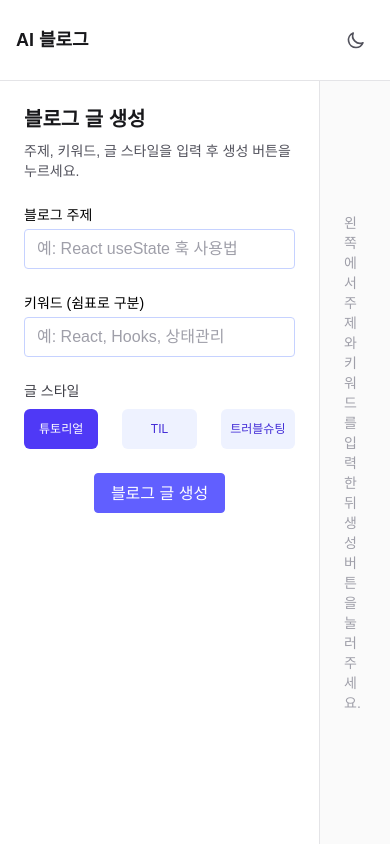
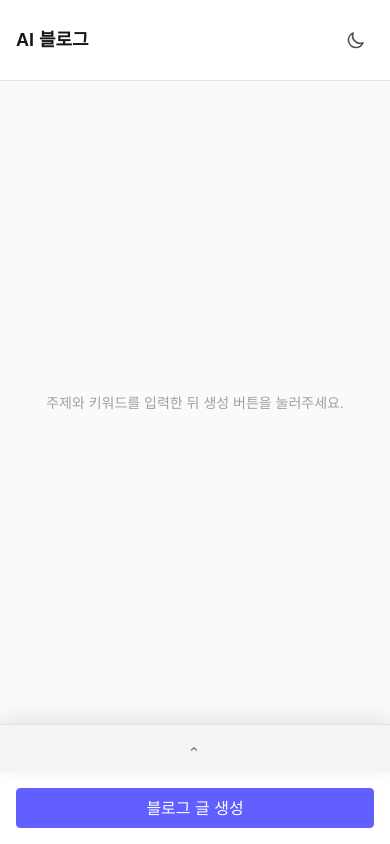
Before and after one commit to aiden0413/aiblog, a Next.js app: page /create in a window 390 px wide. Built offline with nearby package versions, Linux system fonts and the light colour scheme.

Commit message:
모바일 반응형 구현

```diff
--- a/src/app/(anon)/components/commons/Button.tsx
+++ b/src/app/(anon)/components/commons/Button.tsx
@@ -6,6 +6,8 @@ export interface ButtonProps {
   disabled?: boolean;
   onClick?: () => void;
   className?: string;
+  /** 제출할 form 요소의 id (type="submit"일 때) */
+  form?: string;
 }
 
 export function Button({
@@ -14,6 +16,7 @@ export function Button({
   disabled = false,
   onClick,
   className = "",
+  form,
 }: ButtonProps) {
   const baseStyles =
     "h-10 min-w-32 rounded border border-indigo-500 bg-indigo-500 px-4 py-2 font-medium text-white outline-none hover:bg-indigo-600 focus:ring-2 focus:ring-indigo-500 disabled:cursor-not-allowed disabled:opacity-50 dark:border-indigo-600 dark:bg-indigo-600 dark:hover:bg-indigo-700 dark:focus:ring-indigo-600";
@@ -21,6 +24,7 @@ export function Button({
   return (
     <button
       type={type}
+      form={form}
       disabled={disabled}
       onClick={(e) => {
         onClick?.();
--- a/src/app/(anon)/create/components/InputSection.tsx
+++ b/src/app/(anon)/create/components/InputSection.tsx
@@ -20,6 +20,10 @@ export interface InputSectionProps {
   onStyleChange: (value: StyleType) => void;
   onSubmit: (e: FormEvent<HTMLFormElement>) => void;
   isPending: boolean;
+  /** true면 제출 버튼 숨김 (모바일 푸터용 버튼 사용 시) */
+  hideSubmitButton?: boolean;
+  /** form id (외부 버튼이 form 속성으로 제출할 때 사용) */
+  formId?: string;
 }
 
 export function InputSection({
@@ -31,14 +35,17 @@ export function InputSection({
   onStyleChange,
   onSubmit,
   isPending,
+  hideSubmitButton = false,
+  formId,
 }: InputSectionProps) {
   return (
-    <>
+    <div className="flex min-h-0 min-w-0 w-full max-w-full flex-col flex-1">
       <h1 className="text-xl font-bold text-zinc-900 dark:text-white">블로그 글 생성</h1>
       <p className="mt-2 text-sm text-zinc-600 dark:text-zinc-400 mb-6">
         주제, 키워드, 글 스타일을 입력 후 생성 버튼을 누르세요.
       </p>
-      <form onSubmit={onSubmit} className="space-y-6">
+      <form id={formId} onSubmit={onSubmit} className="flex flex-col flex-1 min-h-0">
+        <div className="flex-1 space-y-6 min-h-0 overflow-y-auto">
           <TextInput
             id="topic"
             label="블로그 주제"
@@ -80,15 +87,19 @@ export function InputSection({
               ))}
             </div>
           </div>
+        </div>
 
-      <div className="flex justify-center">
+        <div className="mt-auto pt-6 shrink-0 space-y-4">
+          {!hideSubmitButton && (
             <Button
               text={isPending ? "생성 중..." : "블로그 글 생성"}
               type="submit"
               disabled={isPending}
+              className="w-full"
             />
+          )}
         </div>
       </form>
-    </>
+    </div>
   );
 }
--- a/src/app/(anon)/create/components/ResultSection.tsx
+++ b/src/app/(anon)/create/components/ResultSection.tsx
@@ -90,12 +90,13 @@ ${bodyHtml}
   }
 
   return (
-    <section className="flex-1 min-w-0 p-6 bg-zinc-50 dark:bg-zinc-950 relative">
+    <section className="flex-1 min-w-0 min-h-0 flex flex-col bg-zinc-50 dark:bg-zinc-950 relative md:h-full max-h-[calc(100vh-81px-120px)] md:max-h-none">
       {showCopiedToast && (
         <div className="fixed top-24 left-1/2 -translate-x-1/2 z-50 rounded-lg border border-zinc-200 bg-white px-4 py-2 text-sm font-medium text-zinc-800 shadow-lg dark:border-zinc-600 dark:bg-zinc-800 dark:text-zinc-100">
           복사되었습니다
         </div>
       )}
+      <div className="p-6 flex-1 min-h-0 overflow-y-auto">
       {isPending ? (
         <div className="h-full flex flex-col items-center justify-center gap-4">
           <div
@@ -105,7 +106,7 @@ ${bodyHtml}
           <p className="text-sm text-zinc-500 dark:text-zinc-400">블로그 글을 생성하고 있습니다...</p>
         </div>
       ) : result ? (
-        <div className="h-full flex flex-col space-y-4">
+        <div className="flex flex-col space-y-4">
           <h2 className="text-lg font-semibold text-zinc-800 dark:text-zinc-200 shrink-0">
             생성된 블로그 글
           </h2>
@@ -177,7 +178,7 @@ ${bodyHtml}
             </div>
           </div>
 
-          <div className="flex-1 min-h-[400px] flex flex-col min-w-0">
+          <div className="min-h-[400px] flex flex-col min-w-0">
             <div className="mb-2 shrink-0">
               <label className="block text-sm font-medium text-zinc-700 dark:text-zinc-300 mb-1">
                 내용
@@ -212,9 +213,10 @@ ${bodyHtml}
         </div>
       ) : (
         <div className="h-full flex items-center justify-center text-zinc-400 dark:text-zinc-500 text-sm">
-          왼쪽에서 주제와 키워드를 입력한 뒤 생성 버튼을 눌러주세요.
+          주제와 키워드를 입력한 뒤 생성 버튼을 눌러주세요.
         </div>
       )}
+      </div>
     </section>
   );
 }
--- a/src/app/(anon)/create/page.tsx
+++ b/src/app/(anon)/create/page.tsx
@@ -3,13 +3,19 @@
 import { FormEvent, useState } from "react";
 import type { StyleType } from "@/backend/applications/prompt/dtos/GenerateRequestDto";
 import { useGenerateBlog } from "@/hooks/useGenerateBlog";
+import type { InputSectionProps } from "./components/InputSection";
 import { InputSection } from "./components/InputSection";
 import { ResultSection } from "./components/ResultSection";
+import { Button } from "../components/commons/Button";
+
+const MOBILE_FORM_ID = "create-blog-form-mobile";
+const MOBILE_CLOSED_HEIGHT = 48;
 
 export default function CreatePage() {
   const [topic, setTopic] = useState("");
   const [keywordsInput, setKeywordsInput] = useState("");
   const [style, setStyle] = useState<StyleType>("tutorial");
+  const [isInputOpen, setIsInputOpen] = useState(false);
 
   const { mutate, data: result, error, isPending } = useGenerateBlog();
 
@@ -26,31 +32,81 @@ export default function CreatePage() {
       keywords,
       style,
     });
+    setIsInputOpen(false);
+  };
+
+  const inputSectionProps: InputSectionProps = {
+    topic,
+    onTopicChange: setTopic,
+    keywordsInput,
+    onKeywordsChange: setKeywordsInput,
+    style,
+    onStyleChange: setStyle,
+    onSubmit: handleSubmit,
+    isPending,
   };
 
   return (
-    <main className="min-h-[calc(100vh-81px)] flex">
-      {/* 왼쪽: 입력 영역 */}
-      <aside className="w-80 shrink-0 border-r border-zinc-200 dark:border-zinc-700 bg-white dark:bg-zinc-900 p-6 flex flex-col">
-        <InputSection
-          topic={topic}
-          onTopicChange={setTopic}
-          keywordsInput={keywordsInput}
-          onKeywordsChange={setKeywordsInput}
-          style={style}
-          onStyleChange={setStyle}
-          onSubmit={handleSubmit}
-          isPending={isPending}
-        />
-
-        {error && (
-          <div className="mt-4 rounded border border-red-200 bg-red-50 p-3 text-sm text-red-700 dark:border-red-800 dark:bg-red-950 dark:text-red-300">
-            <strong>오류</strong>: {error}
-          </div>
-        )}
+    <main className="h-[calc(100vh-81px)] flex relative">
+      <aside className="hidden w-80 shrink-0 border-r border-zinc-200 bg-white p-6 dark:border-zinc-700 dark:bg-zinc-900 md:flex md:flex-col">
+        <InputSection {...inputSectionProps} />
       </aside>
 
-      {/* 오른쪽: 결과 영역 */}
+      <div
+        data-allow-transition
+        className="fixed left-0 right-0 z-30 flex flex-col overflow-hidden border-t border-zinc-200 bg-white shadow-[0_-4px_20px_rgba(0,0,0,0.1)] dark:border-zinc-700 dark:bg-zinc-900 dark:shadow-[0_-4px_20px_rgba(0,0,0,0.3)] md:hidden"
+        style={{
+          bottom: isInputOpen ? 0 : "calc(1rem + 40px + max(1rem, env(safe-area-inset-bottom)))",
+          height: isInputOpen ? "100vh" : `${MOBILE_CLOSED_HEIGHT}px`,
+          paddingTop: "env(safe-area-inset-top, 0px)",
+          transition: "bottom 300ms cubic-bezier(0.32, 0.72, 0, 1), height 300ms cubic-bezier(0.32, 0.72, 0, 1)",
+          width: "100%",
+        }}
+      >
+        <button
+          type="button"
+          onClick={() => setIsInputOpen((prev) => !prev)}
+          className="shrink-0 h-12 flex flex-col items-center justify-center bg-zinc-100 dark:bg-zinc-800"
+          aria-label={isInputOpen ? "입력 영역 접기" : "입력 영역 펼치기"}
+        >
+          <span
+            className="text-zinc-600 dark:text-zinc-400 text-sm font-medium leading-none"
+            style={{
+              transform: isInputOpen ? "rotate(-90deg)" : "rotate(90deg)",
+            }}
+          >
+            ‹
+          </span>
+        </button>
+        <div
+          className="flex min-h-0 min-w-0 flex-1 flex-col overflow-y-auto overflow-x-hidden p-6 pb-24 transition-[max-height] duration-300 ease-[cubic-bezier(0.32,0.72,0,1)]"
+          style={{
+            maxHeight: isInputOpen ? "none" : 0,
+            overflow: isInputOpen ? "visible" : "hidden",
+            padding: isInputOpen ? undefined : 0,
+          }}
+        >
+          <InputSection
+            {...inputSectionProps}
+            hideSubmitButton
+            formId={MOBILE_FORM_ID}
+          />
+        </div>
+      </div>
+      <div
+        className="fixed left-0 right-0 bottom-0 z-40 px-4 pt-4 pb-[max(1rem,env(safe-area-inset-bottom))] md:hidden dark:bg-zinc-900"
+        style={{ width: "100%" }}
+      >
+        <Button
+          text={isPending ? "생성 중..." : "블로그 글 생성"}
+          type="submit"
+          form={MOBILE_FORM_ID}
+          disabled={isPending}
+          className="w-full"
+        />
+      </div>
+
+      {/* 결과 영역 */}
       <ResultSection result={result} isPending={isPending} />
     </main>
   );
--- a/src/app/(anon)/test/page.tsx
+++ /dev/null
@@ -1,130 +0,0 @@
-"use client";
-
-import { FormEvent, useState } from "react";
-import dynamic from "next/dynamic";
-import type { StyleType } from "@/backend/applications/prompt/dtos/GenerateRequestDto";
-import { TextInput } from "../components/commons/TextInput";
-import { Button } from "../components/commons/Button";
-import { useGenerateBlog } from "@/hooks/useGenerateBlog";
-
-const MarkdownEditor = dynamic(
-  () =>
-    import("../components/commons/MarkdownEditor").then((mod) => ({
-      default: mod.MarkdownEditor,
-    })),
-  { ssr: false }
-);
-
-const STYLE_OPTIONS: { value: StyleType; label: string }[] = [
-  { value: "tutorial", label: "튜토리얼" },
-  { value: "til", label: "TIL" },
-  { value: "troubleshooting", label: "트러블슈팅" },
-];
-
-export default function TestPage() {
-  const [topic, setTopic] = useState("");
-  const [keywordsInput, setKeywordsInput] = useState("");
-  const [style, setStyle] = useState<StyleType>("tutorial");
-
-  const { mutate, data: result, error, isPending } = useGenerateBlog();
-
-  const handleSubmit = (e: FormEvent<HTMLFormElement>) => {
-    e.preventDefault();
-
-    const keywords = keywordsInput
-      .split(",")
-      .map((k) => k.trim())
-      .filter(Boolean);
-
-    mutate({
-      topic: topic.trim(),
-      keywords,
-      style,
-    });
-  };
-
-  return (
-    <main className="min-h-screen p-8 max-w-7xl mx-auto">
-      <h1 className="text-2xl font-bold">블로그 글 생성 API 테스트</h1>
-      <p className="mt-2 text-zinc-600 mb-8">
-        주제, 키워드, 글 스타일을 입력 후 API를 호출해 블로그 글을 생성하세요.
-      </p>
-
-      <form onSubmit={handleSubmit} className="space-y-6">
-        <TextInput
-          id="topic"
-          label="블로그 주제"
-          type="text"
-          value={topic}
-          onChange={(e) => setTopic(e.target.value)}
-          placeholder="예: React useState 훅 사용법"
-          required
-        />
-
-        <TextInput
-          id="keywords"
-          label="키워드 (쉼표로 구분)"
-          type="text"
-          value={keywordsInput}
-          onChange={(e) => setKeywordsInput(e.target.value)}
-          placeholder="예: React, Hooks, 상태관리"
-        />
-
-        <div className="space-y-2">
-          <label className="block text-sm font-medium text-zinc-700">글 스타일</label>
-          <div className="flex gap-6 w-full">
-            {STYLE_OPTIONS.map((opt) => (
-              <button
-                key={opt.value}
-                type="button"
-                onClick={() => setStyle(opt.value)}
-                className={`flex-1 px-4 py-3 rounded-md text-sm font-medium ${
-                  style === opt.value
-                    ? "bg-indigo-600 text-white"
-                    : "bg-indigo-50 text-indigo-700 hover:bg-indigo-100"
-                }`}
-              >
-                {opt.label}
-              </button>
-            ))}
-          </div>
-        </div>
-
-        <Button
-          text={isPending ? "생성 중..." : "블로그 글 생성"}
-          type="submit"
-          disabled={isPending}
-        />
-      </form>
-
-      {error && (
-        <div className="mt-8 rounded border border-red-200 bg-red-50 p-4 text-red-700">
-          <strong>오류</strong>: {error}
-        </div>
-      )}
-
-      {result && (
-        <div className="mt-8 space-y-6">
-          <h2 className="text-lg font-semibold text-zinc-800">생성된 블로그 글</h2>
-          <div className="space-y-2">
-            <p className="text-xl font-medium text-zinc-900">{result.title}</p>
-            {result.metaDescription && (
-              <p className="text-sm text-zinc-600">{result.metaDescription}</p>
-            )}
-            {result.hashtags.length > 0 && (
-              <p className="text-sm text-blue-600">
-                {result.hashtags.map((tag) => `#${tag}`).join(" ")}
-              </p>
-            )}
-          </div>
-          <MarkdownEditor
-            text={result.content}
-            editable={true}
-            height="600px"
-            minHeight="400px"
-          />
-        </div>
-      )}
-    </main>
-  );
-}
```
Also changed, not shown: src/app/(anon)/globals.css (+4 -4 lines). Lines whose indentation alone changed are shown as unchanged.
